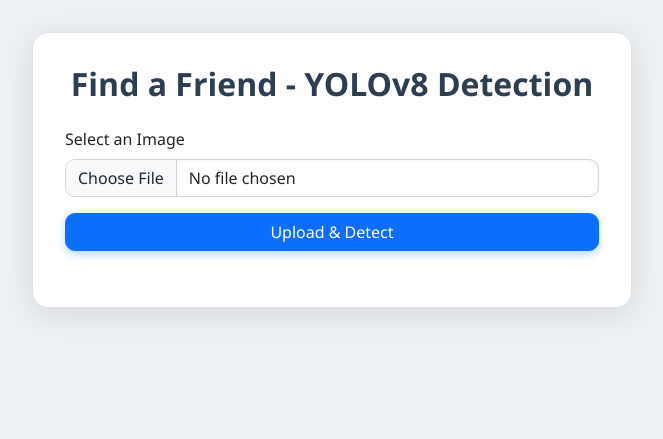
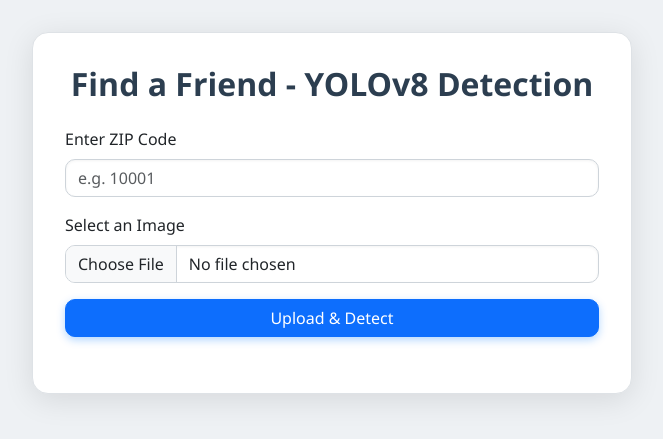
Before and after one commit to dsollomoni/FindaFriend-danny, a Flask app: page / in a window 1280 px wide. Shown: the top 439 px of the page, without its empty margins (308-971 px from the left). Run offline with Flask 3, Linux system fonts and the light colour scheme.

Commit message:
added a zip code field

```diff
--- a/templates/index.html
+++ b/templates/index.html
@@ -63,6 +63,10 @@
 
     <form id="uploadForm" enctype="multipart/form-data">
       <div class="mb-3">
+        <label for="zipInput" class="form-label">Enter ZIP Code</label>
+        <input class="form-control" type="text" id="zipInput" name="location" required pattern="\d{5}" placeholder="e.g. 10001">
+      </div>
+      <div class="mb-3">
         <label for="fileInput" class="form-label">Select an Image</label>
         <input class="form-control" type="file" id="fileInput" name="file" accept="image/*,video/*" required>
       </div>
@@ -89,6 +93,8 @@ document.getElementById('uploadForm').addEventListener('submit', async function(
   const formData = new FormData();
   const fileInput = document.getElementById('fileInput');
   formData.append('file', fileInput.files[0]);
+  formData.append('location', document.getElementById('zipInput').value);
+
 
   const res = await fetch('/upload', {
     method: 'POST',
@@ -113,7 +119,7 @@ document.getElementById('uploadForm').addEventListener('submit', async function(
     const listContainer = document.createElement('div');
     listContainer.classList.add('mt-3');
 
-    listContainer.innerHTML = `<h5>Nearby ${data.formatted_breed}s for Adoption:</h5><ul class="list-group">` +
+    listContainer.innerHTML = `<h5>Nearby ${data.formatted_breed}s for Adoption by ZIP ${document.getElementById('zipInput').value}:</h5><ul class="list-group">` +
       data.results.map(pet => `
         <li class="list-group-item">
           <strong><a href="${pet.url}" target="_blank">${pet.name}</a></strong> — ${pet.breed}<br>
```
Also changed, not shown: static/results/Best-Small-Dog-Breeds-Pomeranian.webp (deleted), static/results/saint_test.avif (deleted).
